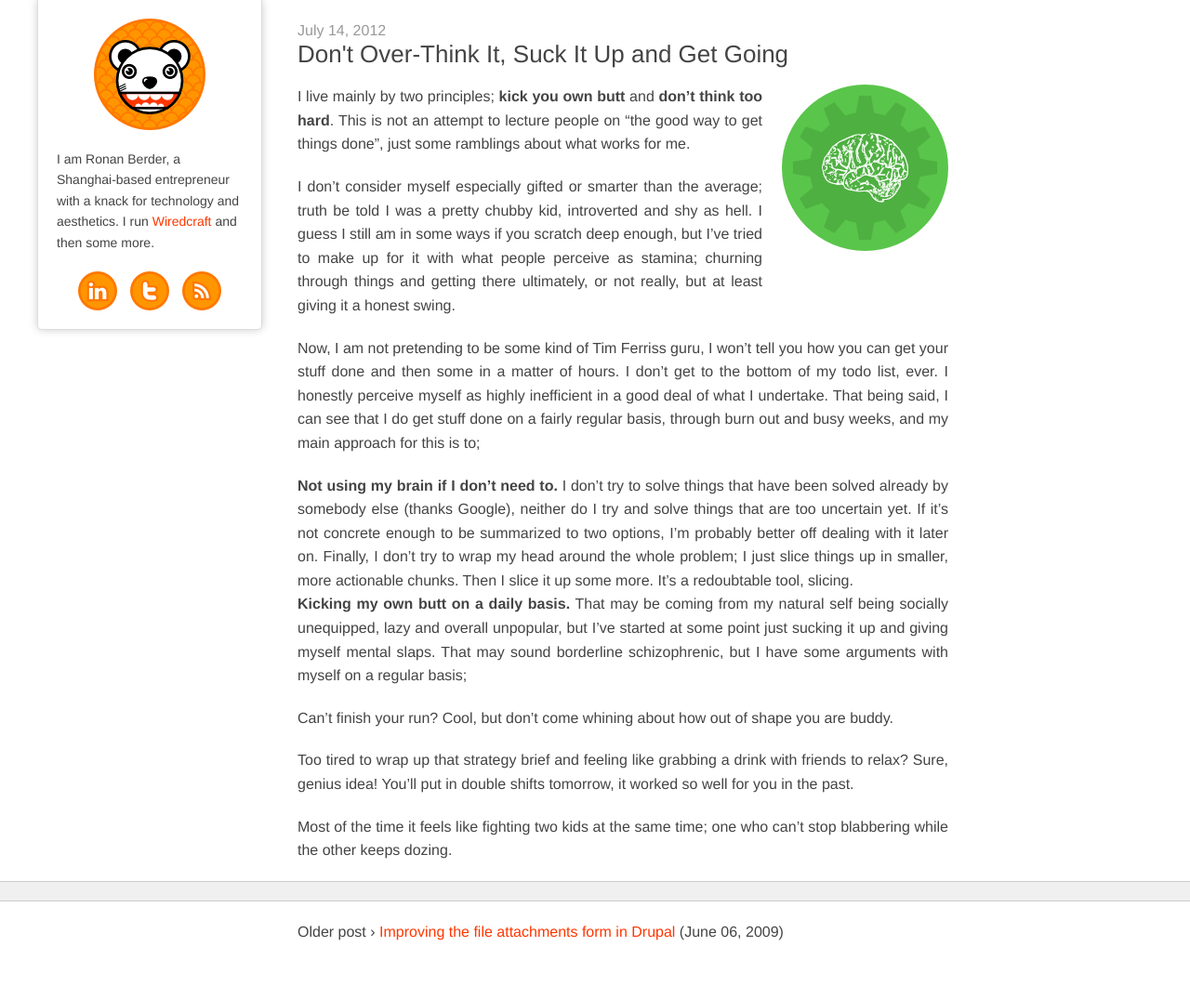
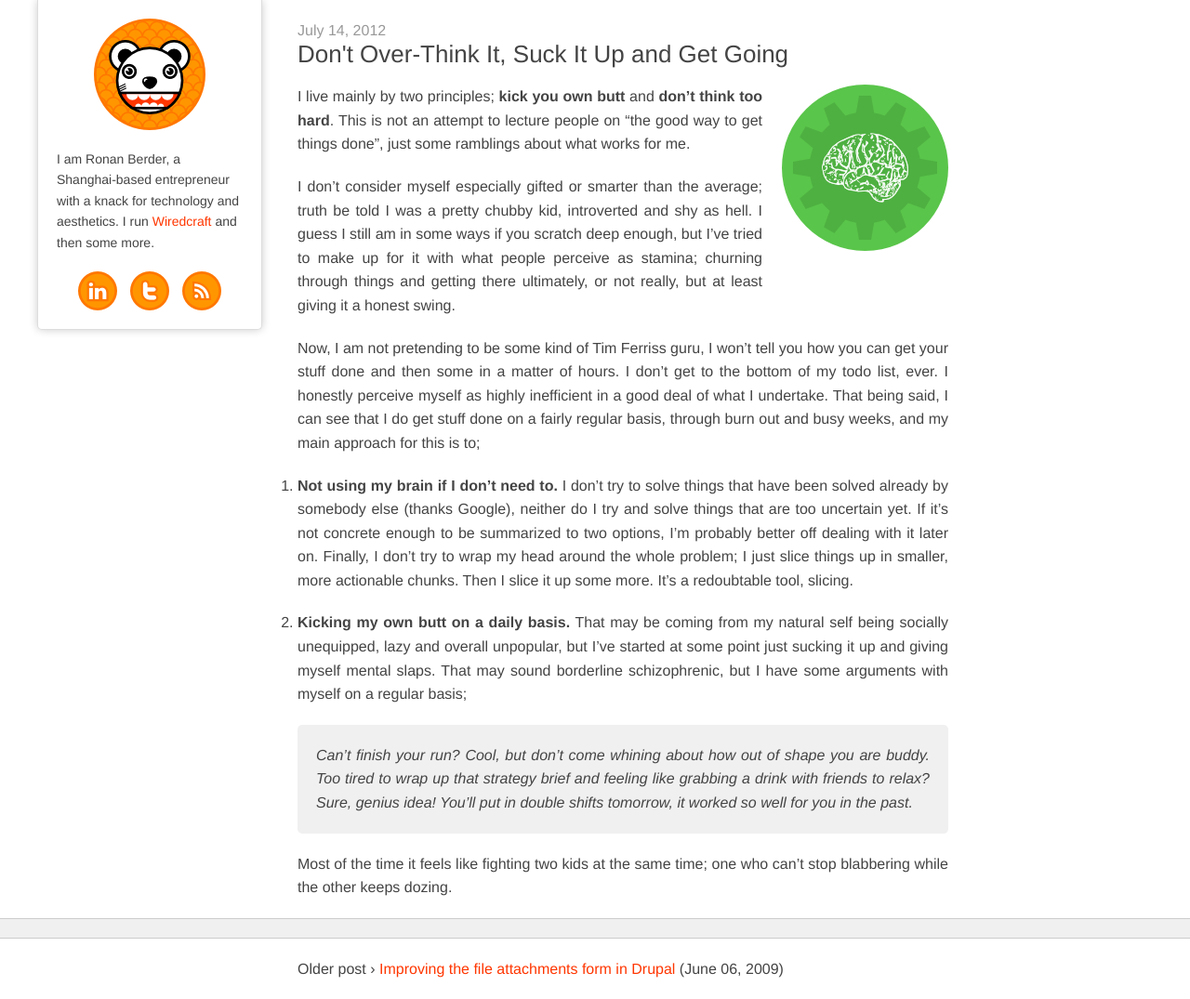
Before and after one commit to hunvreus/hunvreus.github.io, a Jekyll site: the page built from _posts/2012-07-14-dont-over-think-it-suck-it-up-and-get-going.md, in a window 1280 px wide and 1075 px high. Shown: the whole window at 93% size. Built offline with Jekyll 4.4.1, drawn with Linux system fonts in a browser that asks for light colours; nearby versions of some CDN libraries; some web fonts are replaced; comment, search, counter and statistics services are not loaded.

Commit message:
Cleaning up blocquotes and numbered lists

```diff
--- a/_posts/2012-07-14-dont-over-think-it-suck-it-up-and-get-going.md
+++ b/_posts/2012-07-14-dont-over-think-it-suck-it-up-and-get-going.md
@@ -15,8 +15,8 @@ Now, I am not pretending to be some kind of Tim Ferriss guru, I won't tell you h
 1. **Not using my brain if I don't need to.** I don't try to solve things that have been solved already by somebody else (thanks Google), neither do I try and solve things that are too uncertain yet. If it's not concrete enough to be summarized to two options, I'm probably better off dealing with it later on. Finally, I don't try to wrap my head around the whole problem; I just slice things up in smaller, more actionable chunks. Then I slice it up some more. It's a redoubtable tool, slicing.
 1. **Kicking my own butt on a daily basis.** That may be coming from my natural self being socially unequipped, lazy and overall unpopular, but I've started at some point just sucking it up and giving myself mental slaps. That may sound borderline schizophrenic, but I have some arguments with myself on a regular basis;
 
-    > Can't finish your run? Cool, but don't come whining about how out of shape you are buddy.
 
-    > Too tired to wrap up that strategy brief and feeling like grabbing a drink with friends to relax? Sure, genius idea! You'll put in double shifts tomorrow, it worked so well for you in the past.
+> Can't finish your run? Cool, but don't come whining about how out of shape you are buddy.
+> Too tired to wrap up that strategy brief and feeling like grabbing a drink with friends to relax? Sure, genius idea! You'll put in double shifts tomorrow, it worked so well for you in the past.
 
 Most of the time it feels like fighting two kids at the same time; one who can't stop blabbering while the other keeps dozing.
--- a/css/style.css
+++ b/css/style.css
@@ -133,8 +133,28 @@ h1 a {
   list-style-type: disc;
 }
 
+#content article ol {
+  list-style-type: decimal;
+}
+
+#content ol li,
 #content ul li {
   margin-bottom: 20px;
+}
+
+#content blockquote {
+  background: #f0f0f0;
+  border-radius: 5px;
+  -moz-border-radius: 5px;
+  -webkit-border-radius: 5px;
+  color: #444;
+  font-style: italic;
+  margin-bottom: 20px;
+  padding: 20px;
+}
+
+#content blockquote p:last-child {
+  margin-bottom: 0;
 }
 
 #posts time,
```
